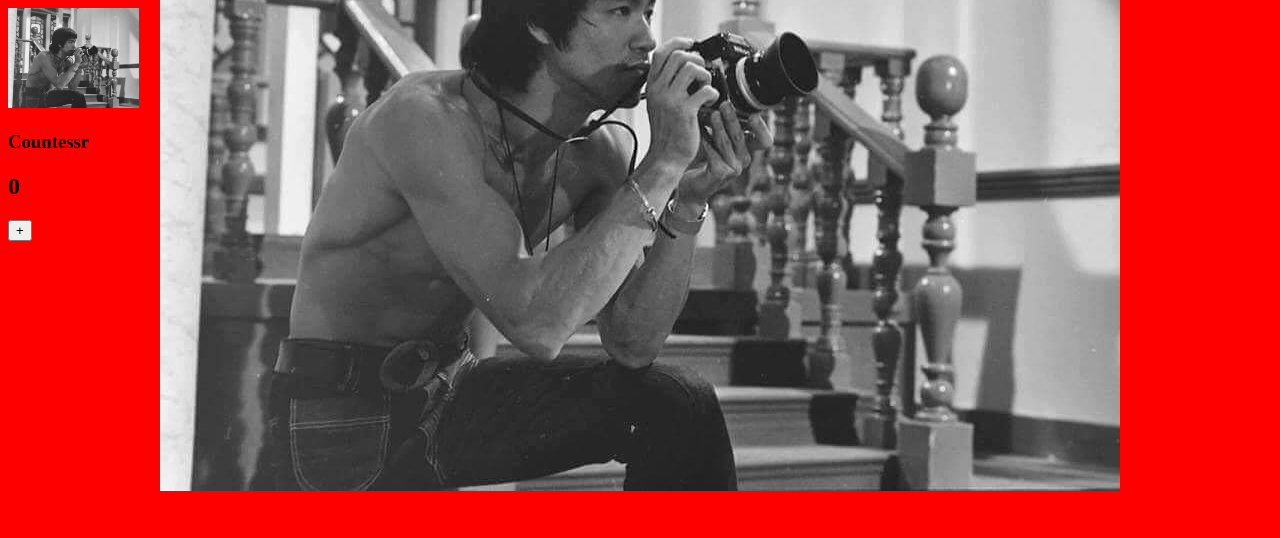
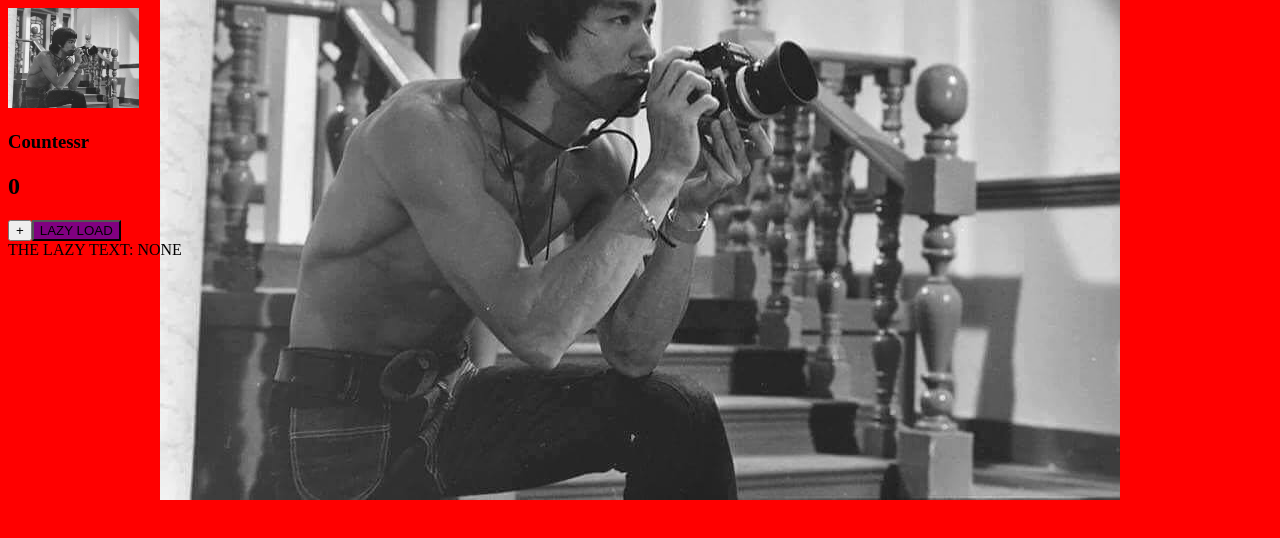
Before and after one commit to xXValhallaCoderXx/BP-Webpack, a React app: page / in a window 1280 px wide. Shown: the top 538 px of the page. Built offline with nearby package versions, Linux system fonts and the light colour scheme.

Commit message:
Lazy loading in React JS

```diff
--- a/src/components/App.js
+++ b/src/components/App.js
@@ -1,23 +1,36 @@
 import React, { Component } from 'react';
+import styles from '../assets/styles/main.css';
 
 class Application extends Component {
-    constructor(props){
+    constructor(props) {
         super(props);
         this.state = {
             count: 0,
+            someData: 'NONE',
         };
     }
-    increaseCounter(){
+    increaseCounter() {
         this.setState({ count: this.state.count + 1 });
+    }
+    lazyLoad() {
+        import('./lazy').then((lazy) => {
+            this.setState({
+                someData: lazy.default,
+            });
+        }).catch((err) => {
+            console.error(err);
+        });
     }
     render() {
         return (
             <div>
-                <img src={require('../assets/images/bg.jpg')} style={{height: 100}}/>
+                <img src={require('../assets/images/bg.jpg')} style={{ height: 100 }} />
                 <div className="counter-wrapper">
                     <h3>Countessr</h3>
                     <h2>{this.state.count}</h2>
                     <button onClick={() => this.increaseCounter()}>+</button>
+                    <button onClick={() => this.lazyLoad()} className={styles.redButton}>LAZY LOAD</button>
+                    <div>THE LAZY TEXT: {this.state.someData}</div>
                 </div>
             </div>
         );
--- /dev/null
+++ b/src/components/lazy.js
@@ -0,0 +1,2 @@
+export default 'Hello from lazy';
+import '../assets/styles/lazy.css';
--- a/src/lazy.js
+++ /dev/null
@@ -1,3 +0,0 @@
-import './assets/styles/lazy.css';
-
-export default 'Hello from lazy';
```
Also changed, not shown: src/component.js (deleted, +0 -17 lines).
